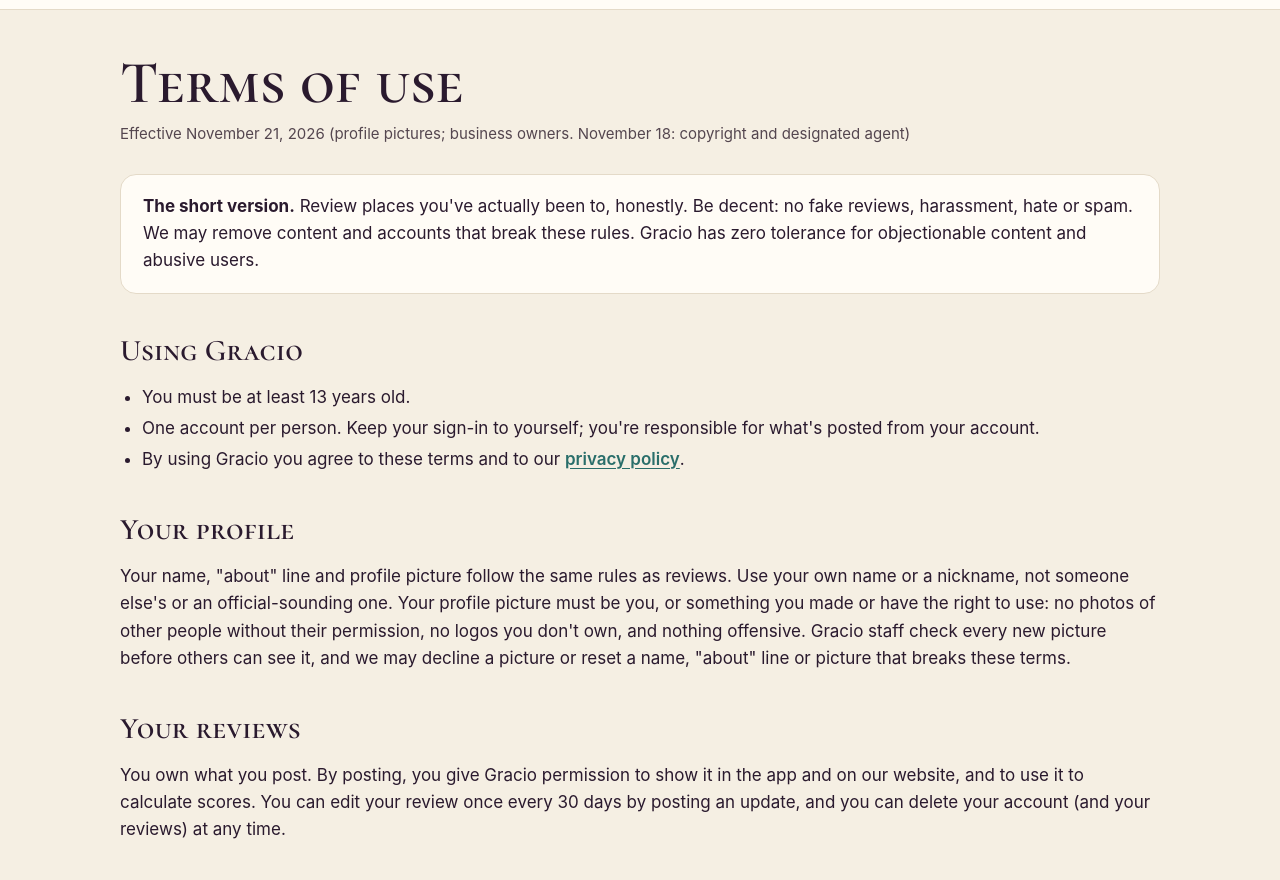
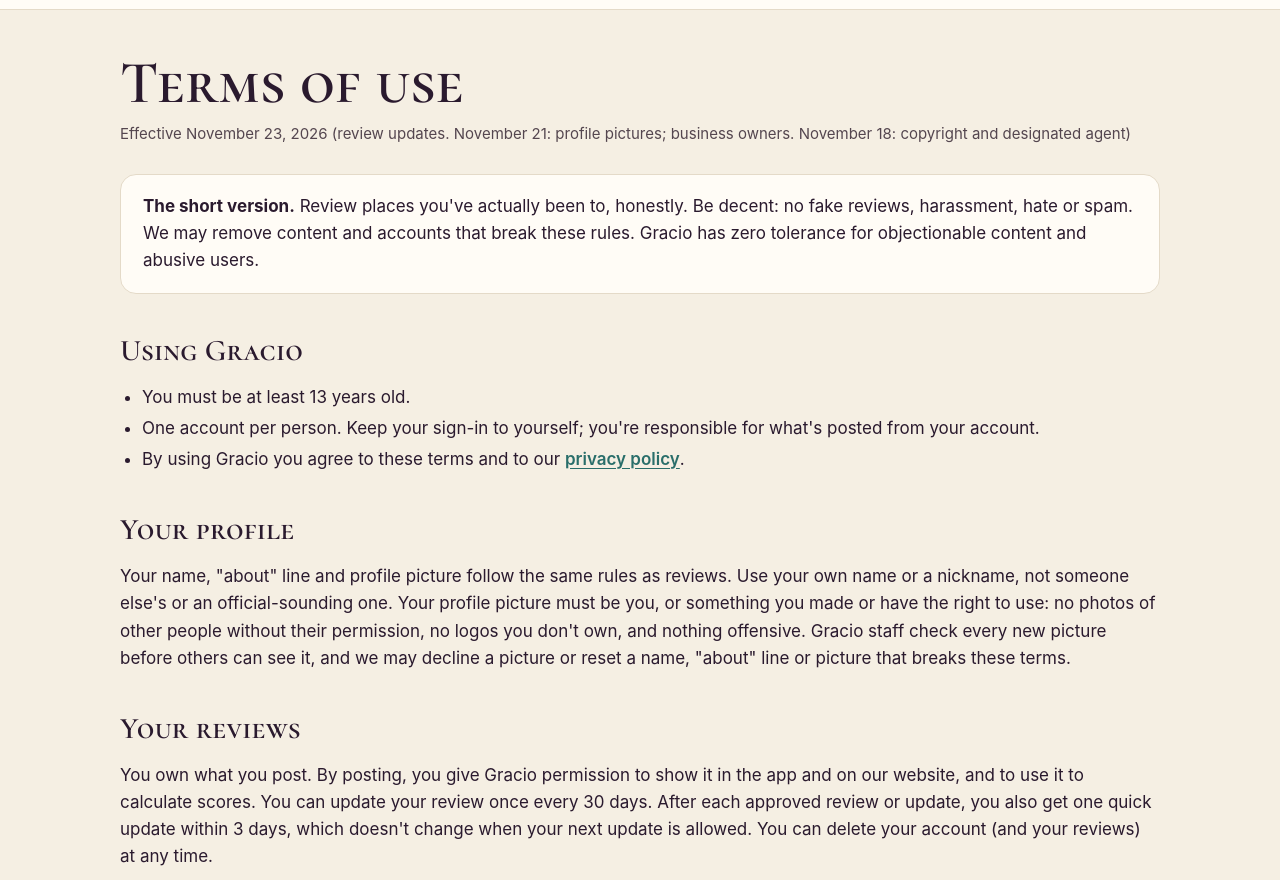
Before and after one commit to AbelRodriguezGuillen/gracio-site, a plain HTML site: page terms.html in a window 1280 px wide. Shown: the part 59-939 px from the top of the page. Drawn offline with Linux system fonts and the light colour scheme.

Commit message:
Terms: one quick update within 3 days, then every 30 days
Co-Authored-By: Claude Opus 5.5 <noreply@anthropic.com>
Claude-Session: https://claude.ai/code/session_01QFbrMCbVmBYBqSqVUt3xb5

```diff
--- a/terms.html
+++ b/terms.html
@@ -28,7 +28,7 @@
 <script>document.querySelectorAll('.nav-menu nav a').forEach(function (a) { a.addEventListener('click', function () { a.closest('details').open = false; }); });</script>
 <main class="wrap doc">
 <h1>Terms of use</h1>
-<p class="date">Effective November 21, 2026 (profile pictures; business owners. November 18: copyright and designated agent)</p>
+<p class="date">Effective November 23, 2026 (review updates. November 21: profile pictures; business owners. November 18: copyright and designated agent)</p>
 
 <div class="box">
   <p><strong>The short version.</strong> Review places you've actually been to, honestly. Be decent: no fake reviews, harassment, hate or spam. We may remove content and accounts that break these rules. Gracio has zero tolerance for objectionable content and abusive users.</p>
@@ -45,7 +45,7 @@
 <p>Your name, "about" line and profile picture follow the same rules as reviews. Use your own name or a nickname, not someone else's or an official-sounding one. Your profile picture must be you, or something you made or have the right to use: no photos of other people without their permission, no logos you don't own, and nothing offensive. Gracio staff check every new picture before others can see it, and we may decline a picture or reset a name, "about" line or picture that breaks these terms.</p>
 
 <h2>Your reviews</h2>
-<p>You own what you post. By posting, you give Gracio permission to show it in the app and on our website, and to use it to calculate scores. You can edit your review once every 30 days by posting an update, and you can delete your account (and your reviews) at any time.</p>
+<p>You own what you post. By posting, you give Gracio permission to show it in the app and on our website, and to use it to calculate scores. You can update your review once every 30 days. After each approved review or update, you also get one quick update within 3 days, which doesn't change when your next update is allowed. You can delete your account (and your reviews) at any time.</p>
 
 <h2>Review rules</h2>
 <ul>
```
Also changed, not shown: src/terms.html (+2 -2 lines).
